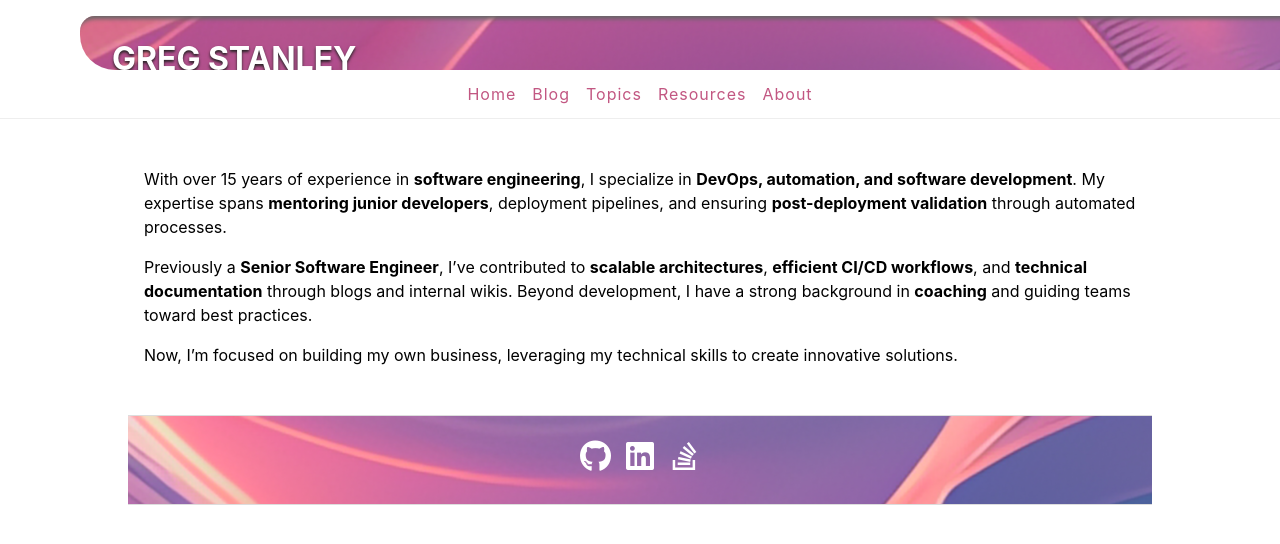
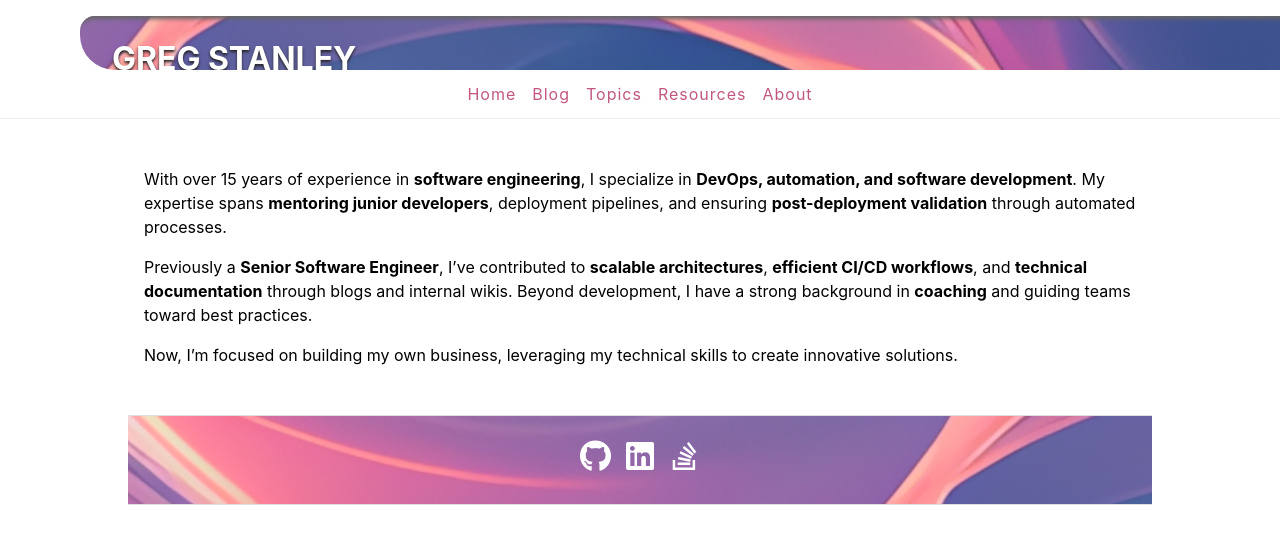
Before and after one commit to gregstanley/gregstanley.github.io, a Jekyll site: the page built from index.md, in a window 1280 px wide. Shown: the top 544 px of the page. Built offline with Jekyll 4.4.1, drawn with Linux system fonts in a browser that asks for light colours.

Commit message:
Reposition header image

```diff
--- a/_sass/base.scss
+++ b/_sass/base.scss
@@ -157,6 +157,8 @@ div.header-wrapper {
     .header {
       background: $headerGradient;
       background-image: var(--header-background-image);
+      background-position-y: bottom;
+      background-position-x: right;
       box-shadow: inset 0 8px 4px -5px $gray;
       color: white;
       width: 100%;
```
